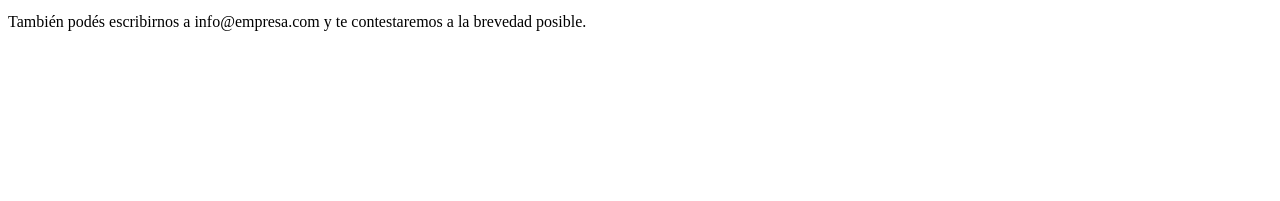
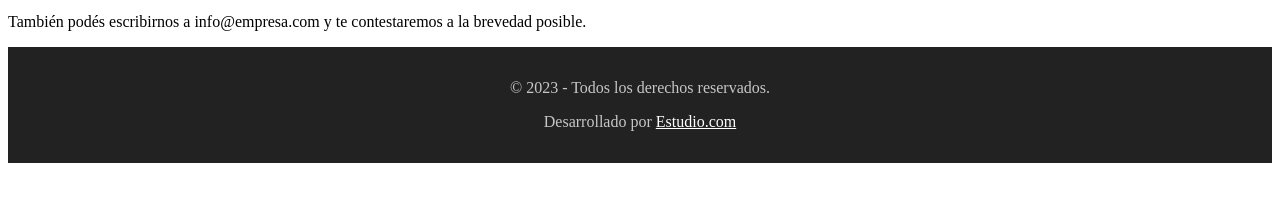
Before and after one commit to jdrjuan/sitio_web_2, a plain HTML site: page contacto.html in a window 1280 px wide. Shown: the part 189-390 px from the top of the page. Drawn offline with Linux system fonts and the light colour scheme.

Commit message:
Agrega y estiliza footer a todos los HTML

```diff
--- a/contacto.html
+++ b/contacto.html
@@ -19,5 +19,9 @@
     <h1>Contacto</h1>
     <p>Podés llamarnos al 0800-222-3333 o al (011) 4000-4000 de l a v de 11 a 20h.</p>
     <p>También podés escribirnos a info@empresa.com y te contestaremos a la brevedad posible.</p>
+    <footer>
+        <p>&copy; 2023 - Todos los derechos reservados.</p>
+        <p>Desarrollado por <a href="https://estudio.com" title="Ir a estudio.com" target="_blank">Estudio.com</a></p>
+    </footer>
 </body>
 </html>
--- a/css/style.css
+++ b/css/style.css
@@ -0,0 +1,10 @@
+body > footer {
+    background-color: #222;
+    color: #c7c7c7;
+    padding: 1em;
+    text-align: center;
+}
+
+body > footer a {
+    color: #fff;
+}
```
Also changed, not shown: index.html (+4 -0 lines), nosotros.html (+4 -0 lines), servicios.html (+4 -0 lines).
